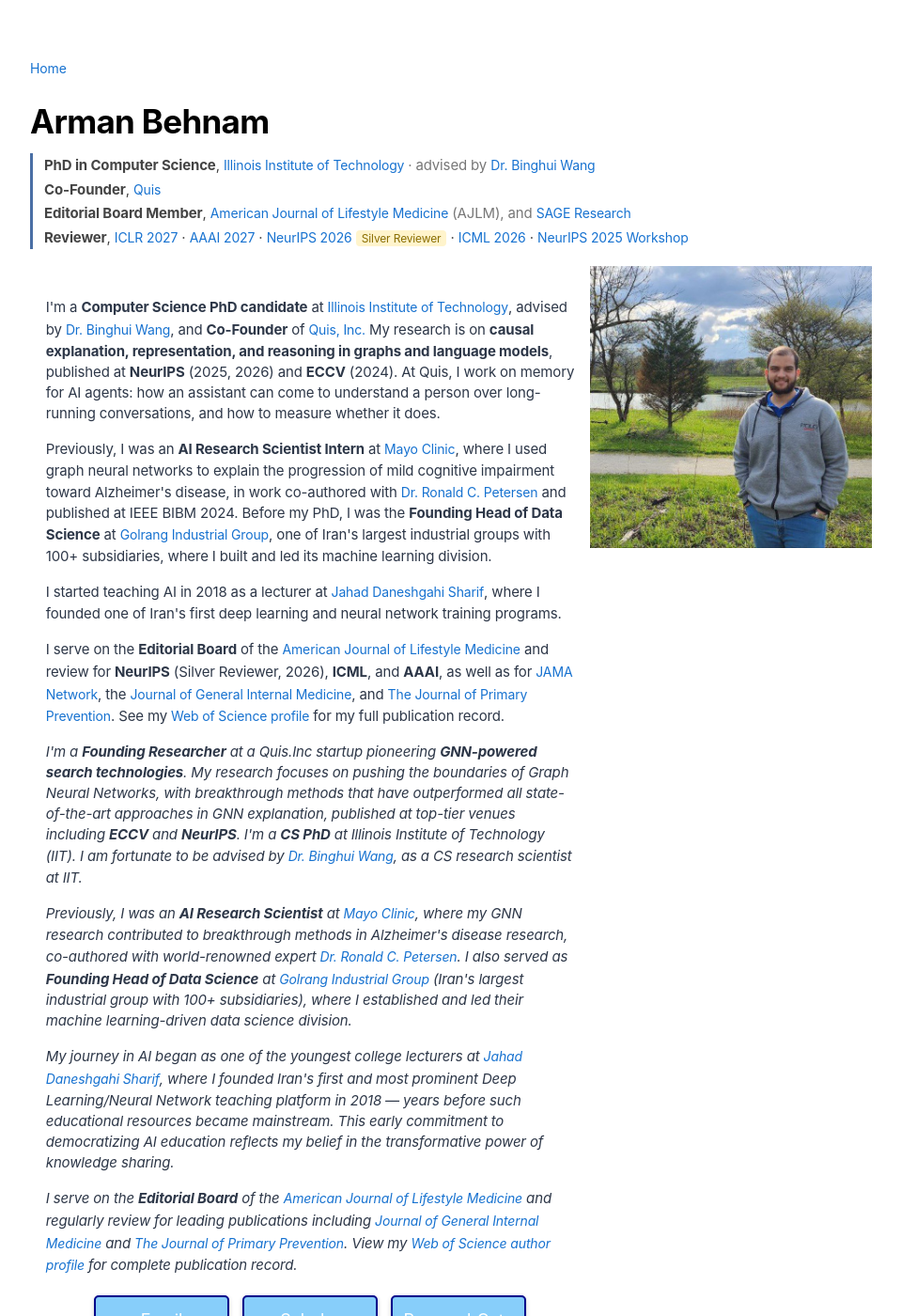
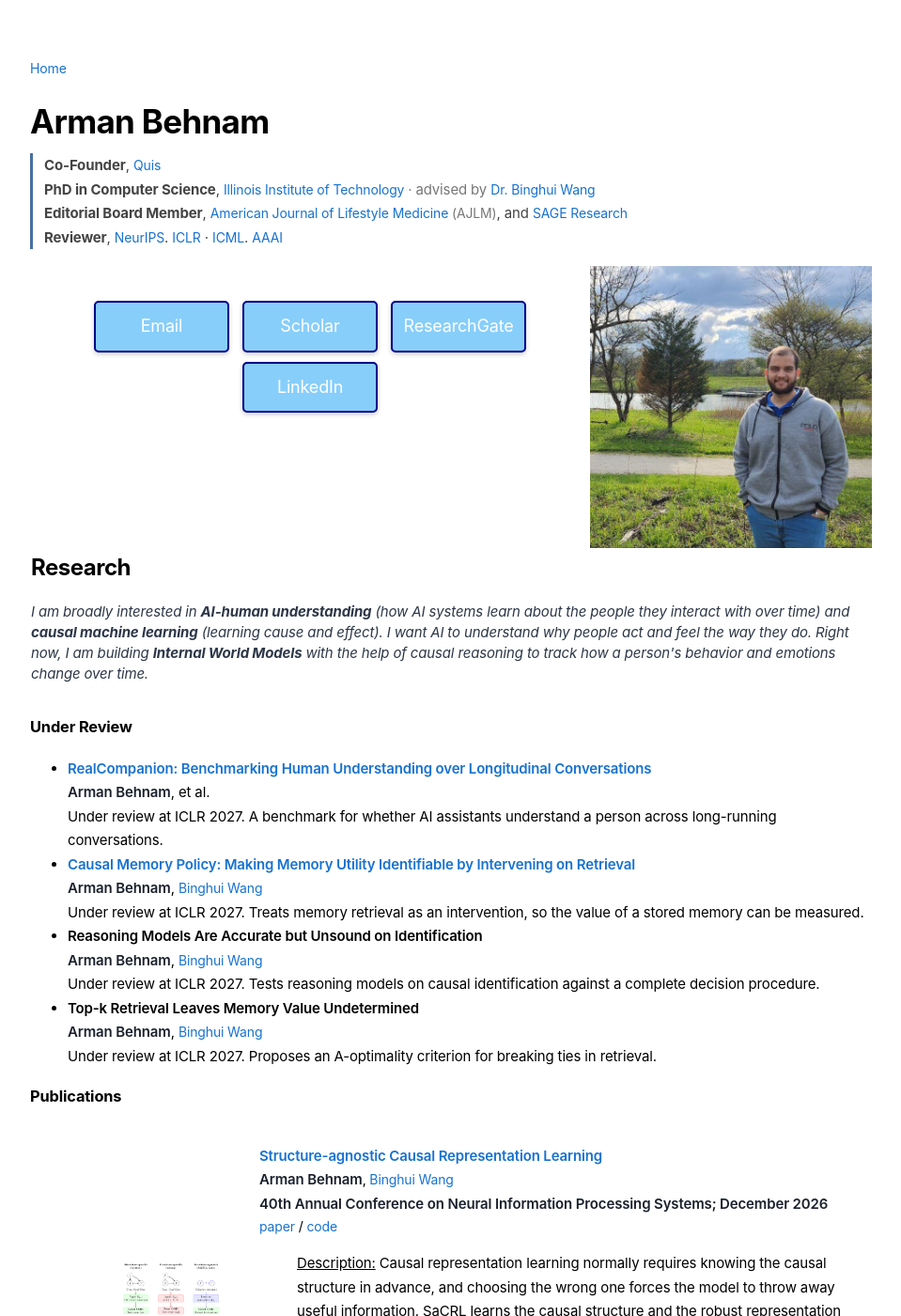
Before and after one commit to ArmanBehnam/ArmanBehnam.github.io, a Jekyll site: the page built from index.html, in a window 1280 px wide and 1400 px high. Shown: the whole window at 94% size, without its empty margins (160-1119 px from the left). Built offline with Jekyll 4.4.1, drawn with Linux system fonts in a browser that asks for light colours.

Commit message:
Add current positions under name1

```diff
--- a/index.html
+++ b/index.html
@@ -5,18 +5,14 @@ title: Arman Behnam's website
 <div class="blurb">
   <h1 style="margin-top: 0;">Arman Behnam</h1>
 	  <ul style="list-style:none; padding-left:12px; margin:4px 0 18px 0; border-left:3px solid #4a6fa5; line-height:1.7; font-size:0.98em; color:#444;">
-    <li><b>PhD in Computer Science</b>, <a href="https://www.iit.edu/">Illinois Institute of Technology
+       <li><b>Co-Founder</b>, <a href="https://quislab.com/">Quis</a></li>
+	 <li><b>PhD in Computer Science</b>, <a href="https://www.iit.edu/">Illinois Institute of Technology
 	</a> <span style="color:#777;">· advised by <a href="http://wangbinghui.net/">Dr. Binghui Wang</a></span></li>
-    <li><b>Co-Founder</b>, <a href="https://quislab.com/">Quis</a></li>
         <li><b>Editorial Board Member</b>,
-			<a href="https://journals.sagepub.com/editorial-board/AJL">American Journal of Lifestyle Medicine</a>
-			<span style="color:#777;">(AJLM), and <a href="https://www.sagepub.com/">SAGE Research</a></span></li>
-    <li><b>Reviewer</b>, <a href="https://iclr.cc/">ICLR 2027</a> ·
-		<a href="https://aaai.org/conference/aaai/aaai-27/">AAAI 2027</a> ·
-		<a href="https://neurips.cc/">NeurIPS 2026</a>
-		<span style="font-size:0.8em; color:#8a6d00; background:#fff4cc; border-radius:4px; padding:1px 6px;">Silver Reviewer</span>
-		· <a href="https://icml.cc/">ICML 2026</a> · <a href="https://imageomics.github.io/Imageomics-NeurIPS-2025/">
-			NeurIPS 2025 Workshop</a></li>
+			<a href="https://journals.sagepub.com/editorial-board/AJL">American Journal of Lifestyle Medicine
+			<span style="color:#777;">(AJLM)</a>, and <a href="https://www.sagepub.com/">SAGE Research</a></span></li>
+    <li><b>Reviewer</b>, <a href="https://neurips.cc/">NeurIPS</a>. <a href="https://iclr.cc/">ICLR</a> ·
+ <a href="https://icml.cc/">ICML</a>. <a href="https://aaai.org/conference/aaai/aaai-27/">AAAI</a></li>
   </ul>
   <link rel="icon" type="image/jpeg" href="images/photo_2021-07-16_15-42-37.jpg">
   <script src="https://code.jquery.com/jquery-3.6.0.min.js"></script>
@@ -36,38 +32,35 @@ title: Arman Behnam's website
         <tr style="padding:0px">
             <td style="padding:2.5%;width:63%;vertical-align:middle">
 
-				<p>I'm a <b>Computer Science PhD candidate</b> at <a href="https://www.iit.edu/">Illinois Institute of Technology</a>, advised by <a href="http://wangbinghui.net/">Dr. Binghui Wang</a>, and <b>Co-Founder</b> of <a href="https://quis.ai/">Quis, Inc.</a>
-My research is on <b>causal explanation, representation, and reasoning in graphs and language models</b>, published at <b>NeurIPS</b> (2025, 2026) and <b>ECCV</b> (2024).
-At Quis, I work on memory for AI agents: how an assistant can come to understand a person over long-running conversations, and how to measure whether it does.</p>
-
-<p>Previously, I was an <b>AI Research Scientist Intern</b> at <a href="https://www.mayoclinic.org/">Mayo Clinic</a>, where I used graph neural networks to explain the progression of mild cognitive impairment toward Alzheimer's disease, in work co-authored with <a href="https://www.mayo.edu/research/faculty/petersen-ronald-c-m-d-ph-d/bio-00078363">Dr. Ronald C. Petersen</a> and published at IEEE BIBM 2024.
-Before my PhD, I was the <b>Founding Head of Data Science</b> at <a href="https://en.golrang.com/">Golrang Industrial Group</a>, one of Iran's largest industrial groups with 100+ subsidiaries, where I built and led its machine learning division.</p>
-
-<p>I started teaching AI in 2018 as a lecturer at <a href="https://www.linkedin.com/company/jahad-daneshgahi-sharif">Jahad Daneshgahi Sharif</a>, where I founded one of Iran's first deep learning and neural network training programs.</p>
-
-<p>I serve on the <b>Editorial Board</b> of the <a href="https://journals.sagepub.com/editorial-board/AJL">American Journal of Lifestyle Medicine</a> and review for <b>NeurIPS</b> (Silver Reviewer, 2026), <b>ICML</b>, and <b>AAAI</b>, as well as for <a href="https://www.ama-assn.org/about/publications-newsletters/jama-network">JAMA Network</a>, the <a href="https://www.springer.com/journal/11606/">Journal of General Internal Medicine</a>, and <a href="https://www.springer.com/journal/10935/">The Journal of Primary Prevention</a>.
-See my <a href="https://www.webofscience.com/wos/author/record/2359633">Web of Science profile</a> for my full publication record.</p>
 
 
-                <p><em>I'm a <b>Founding Researcher</b> at a Quis.Inc startup pioneering <b>GNN-powered search technologies</b>.
-					My research focuses on pushing the boundaries of Graph Neural Networks,
-					with breakthrough methods that have outperformed all state-of-the-art approaches in GNN explanation,
-					published at top-tier venues including <b>ECCV</b> and <b>NeurIPS</b>.
-					I'm a <b>CS PhD</b> at Illinois Institute of Technology (IIT).
-					I am fortunate to be advised by <a href="http://wangbinghui.net/">Dr. Binghui Wang</a>, as a CS research scientist at IIT.</em></p>
+<!--				<p>I'm a <b>Computer Science PhD candidate</b> at <a href="https://www.iit.edu/">Illinois Institute of Technology</a>, advised by <a href="http://wangbinghui.net/">Dr. Binghui Wang</a>, and <b>Co-Founder</b> of <a href="https://quis.ai/">Quis, Inc.</a>-->
+<!--My research is on <b>causal explanation, representation, and reasoning in graphs and language models</b>, published at <b>NeurIPS</b> (2025, 2026) and <b>ECCV</b> (2024).-->
+<!--At Quis, I work on memory for AI agents: how an assistant can come to understand a person over long-running conversations, and how to measure whether it does.</p>-->
+
+<!--<p>Previously, I was an <b>AI Research Scientist Intern</b> at <a href="https://www.mayoclinic.org/">Mayo Clinic</a>, where I used graph neural networks to explain the progression of mild cognitive impairment toward Alzheimer's disease, in work co-authored with <a href="https://www.mayo.edu/research/faculty/petersen-ronald-c-m-d-ph-d/bio-00078363">Dr. Ronald C. Petersen</a> and published at IEEE BIBM 2024.-->
+<!--Before my PhD, I was the <b>Founding Head of Data Science</b> at <a href="https://en.golrang.com/">Golrang Industrial Group</a>, one of Iran's largest industrial groups with 100+ subsidiaries, where I built and led its machine learning division.</p>-->
+
+<!--<p>I started teaching AI in 2018 as a lecturer at <a href="https://www.linkedin.com/company/jahad-daneshgahi-sharif">Jahad Daneshgahi Sharif</a>, where I founded one of Iran's first deep learning and neural network training programs.</p>-->
+
+<!--<p>I serve on the <b>Editorial Board</b> of the <a href="https://journals.sagepub.com/editorial-board/AJL">American Journal of Lifestyle Medicine</a> and review for <b>NeurIPS</b> (Silver Reviewer, 2026), <b>ICML</b>, and <b>AAAI</b>, as well as for <a href="https://www.ama-assn.org/about/publications-newsletters/jama-network">JAMA Network</a>, the <a href="https://www.springer.com/journal/11606/">Journal of General Internal Medicine</a>, and <a href="https://www.springer.com/journal/10935/">The Journal of Primary Prevention</a>.-->
+<!--See my <a href="https://www.webofscience.com/wos/author/record/2359633">Web of Science profile</a> for my full publication record.</p>-->
+
+
+<!--                <p><em>I'm a <b>Founding Researcher</b> at a Quis.Inc startup pioneering <b>GNN-powered search technologies</b>.-->
+<!--					My research focuses on pushing the boundaries of Graph Neural Networks,-->
+<!--					with breakthrough methods that have outperformed all state-of-the-art approaches in GNN explanation,-->
+<!--					published at top-tier venues including <b>ECCV</b> and <b>NeurIPS</b>.-->
+<!--					I'm a <b>CS PhD</b> at Illinois Institute of Technology (IIT).-->
+<!--					I am fortunate to be advised by <a href="http://wangbinghui.net/">Dr. Binghui Wang</a>, as a CS research scientist at IIT.</em></p>-->
 
 
 
-                <p><em>Previously, I was an <b>AI Research Scientist</b> at <a href="https://www.mayoclinic.org/">Mayo Clinic</a>, where my GNN research contributed to breakthrough methods in Alzheimer's disease research, co-authored with world-renowned expert <a href="https://www.mayo.edu/research/faculty/petersen-ronald-c-m-d-ph-d/bio-00078363">Dr. Ronald C. Petersen</a>. I also served as <b>Founding Head of Data Science</b> at <a href="https://en.golrang.com/">Golrang Industrial Group</a> (Iran's largest industrial group with 100+ subsidiaries), where I established and led their machine learning-driven data science division.</em></p>
+<!--                <p><em>Previously, I was an <b>AI Research Scientist</b> at <a href="https://www.mayoclinic.org/">Mayo Clinic</a>, where my GNN research contributed to breakthrough methods in Alzheimer's disease research, co-authored with world-renowned expert <a href="https://www.mayo.edu/research/faculty/petersen-ronald-c-m-d-ph-d/bio-00078363">Dr. Ronald C. Petersen</a>. I also served as <b>Founding Head of Data Science</b> at <a href="https://en.golrang.com/">Golrang Industrial Group</a> (Iran's largest industrial group with 100+ subsidiaries), where I established and led their machine learning-driven data science division.</em></p>-->
 
-                <p><em>My journey in AI began as one of the youngest college lecturers at <a href="https://www.linkedin.com/company/jahad-daneshgahi-sharif">Jahad Daneshgahi Sharif</a>, where I founded Iran's first and most prominent Deep Learning/Neural Network teaching platform in 2018 — years before such educational resources became mainstream. This early commitment to democratizing AI education reflects my belief in the transformative power of knowledge sharing.</em></p>
+<!--                <p><em>My journey in AI began as one of the youngest college lecturers at <a href="https://www.linkedin.com/company/jahad-daneshgahi-sharif">Jahad Daneshgahi Sharif</a>, where I founded Iran's first and most prominent Deep Learning/Neural Network teaching platform in 2018 — years before such educational resources became mainstream. This early commitment to democratizing AI education reflects my belief in the transformative power of knowledge sharing.</em></p>-->
 
-                <p><em>I serve on the <b>Editorial Board</b> of the <a href="https://journals.sagepub.com/editorial-board/AJL">American Journal of Lifestyle Medicine</a> and regularly review for leading publications including <a href="https://www.springer.com/journal/11606/">Journal of General Internal Medicine</a> and <a href="https://www.springer.com/journal/10935/">The Journal of Primary Prevention</a>. View my <a href="https://www.webofscience.com/wos/author/record/2359633">Web of Science author profile</a> for complete publication record.</a></em></p>
-
-
-
-
-
+<!--                <p><em>I serve on the <b>Editorial Board</b> of the <a href="https://journals.sagepub.com/editorial-board/AJL">American Journal of Lifestyle Medicine</a> and regularly review for leading publications including <a href="https://www.springer.com/journal/11606/">Journal of General Internal Medicine</a> and <a href="https://www.springer.com/journal/10935/">The Journal of Primary Prevention</a>. View my <a href="https://www.webofscience.com/wos/author/record/2359633">Web of Science author profile</a> for complete publication record.</a></em></p>-->
 
 
 
```
